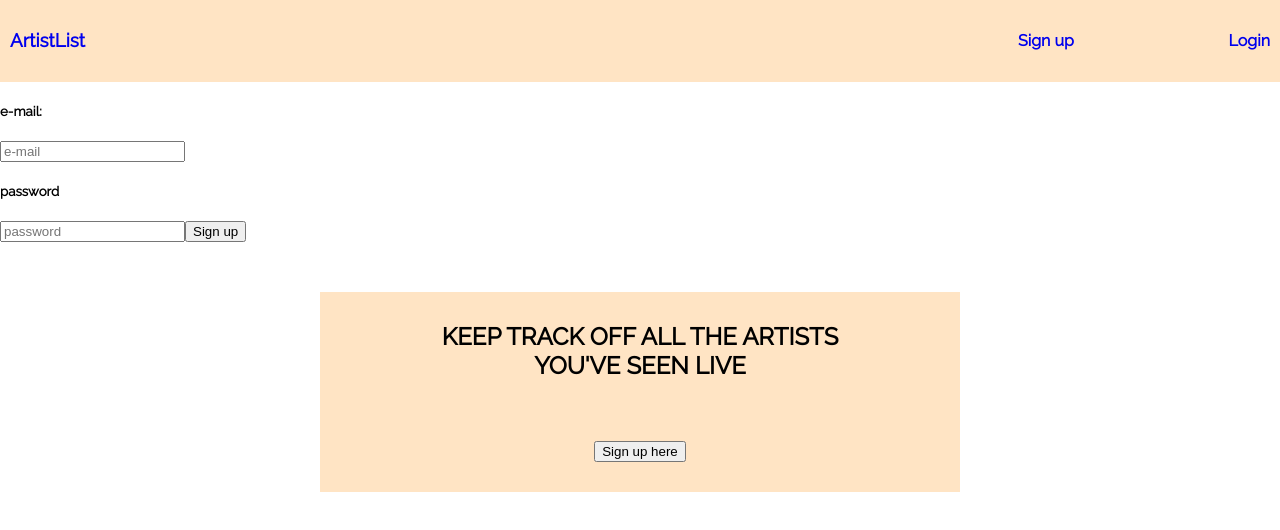
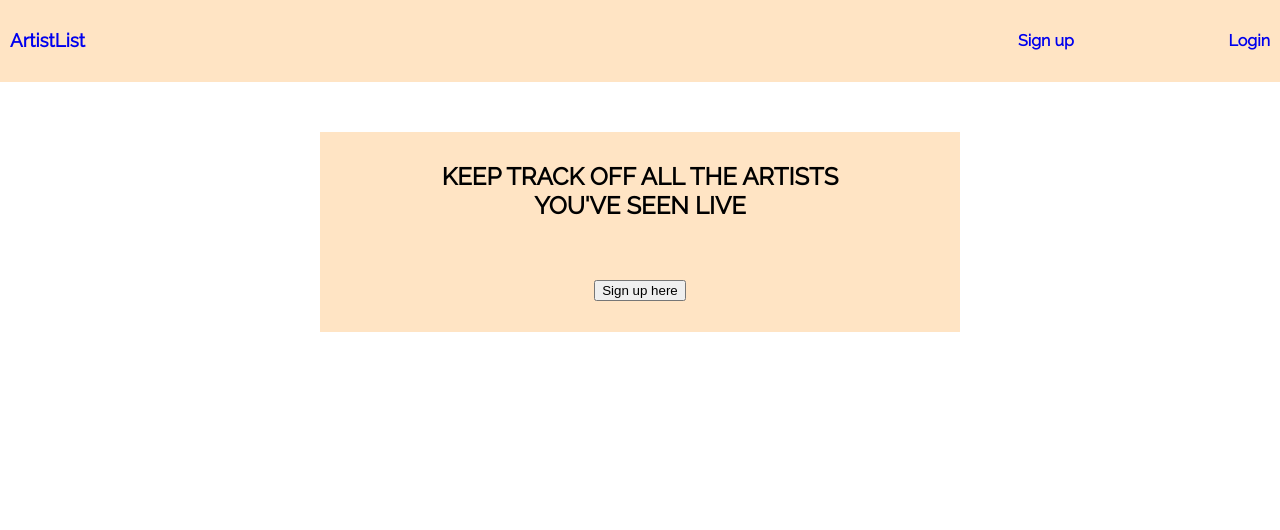
Before and after one commit to SimonevandenHam/ArtistList-client, a React (Create React App) app: page / in a window 1280 px wide. Shown: the top 530 px of the page. Built offline with nearby package versions, Linux system fonts and the light colour scheme.

Commit message:
connected the signupformcontainer to the action

```diff
--- a/src/App.js
+++ b/src/App.js
@@ -4,7 +4,6 @@ import { Route } from "react-router-dom";
 import Navbar from "./components/Navbar/Navbar";
 import SignUpHereContainer from "./components/Home/SignUpHereContainer";
 import SignUpFormContainer from "./components/SingUp/SignUpFormContainer";
-import SignUpForm from "./components/SingUp/SignUpFrom";
 
 import "./styles/generalStyle.css";
 
@@ -16,7 +15,6 @@ class App extends React.Component {
           <Navbar />
         </header>
         <div>
-          <SignUpForm />
           <Route exact path="/" component={SignUpHereContainer} />
           <Route exact path="/signup" component={SignUpFormContainer} />
         </div>
--- a/src/components/Navbar/Navbar.js
+++ b/src/components/Navbar/Navbar.js
@@ -11,10 +11,10 @@ export default class Navbar extends Component {
         </Link>
         <div className="menuBox">
           <Link to="/signup" style={{ textDecoration: "none" }}>
-            <h4 classname="signUp">Sign up</h4>
+            <h4 className="signUp">Sign up</h4>
           </Link>
           <Link to="/login" style={{ textDecoration: "none" }}>
-            <h4 classname="login">Login</h4>
+            <h4 className="login">Login</h4>
           </Link>
         </div>
       </div>
--- a/src/components/SingUp/SignUpFormContainer.js
+++ b/src/components/SingUp/SignUpFormContainer.js
@@ -2,6 +2,7 @@ import React, { Component } from "react";
 import { connect } from "react-redux";
 
 import SignUpForm from "./SignUpFrom";
+import { createUser } from "../../store/signUp/action";
 
 export class SignUpFormContainer extends Component {
   state = {
@@ -11,7 +12,7 @@ export class SignUpFormContainer extends Component {
 
   onChange = event => {
     this.setState({
-      [event.target.email]: event.target.value
+      [event.target.name]: event.target.value
     });
   };
 
@@ -32,17 +33,10 @@ export class SignUpFormContainer extends Component {
       <SignUpForm
         onSubmit={this.onSubmit}
         onChange={this.onChange}
-        values={this.state}
+        value={this.state}
       />
     );
   }
 }
 
-const mapStateToProps = state => ({});
-
-const mapDispatchToProps = {};
-
-export default connect(
-  mapStateToProps,
-  mapDispatchToProps
-)(SignUpFormContainer);
+export default connect(null, { createUser })(SignUpFormContainer);
--- a/src/components/SingUp/SignUpFrom.js
+++ b/src/components/SingUp/SignUpFrom.js
@@ -11,7 +11,7 @@ export default class SignUpForm extends React.Component {
             type="text"
             name="email"
             placeholder="e-mail"
-            // value={this.props.values.email}
+            //value={this.props.value.email}
           ></input>
           <h5>password</h5>
           <input
@@ -19,7 +19,7 @@ export default class SignUpForm extends React.Component {
             type="text"
             name="password"
             placeholder="password"
-            //value={this.props.values.password}
+            value={this.props.value.password}
           ></input>
           <button type="submit">Sign up</button>
         </form>
```
